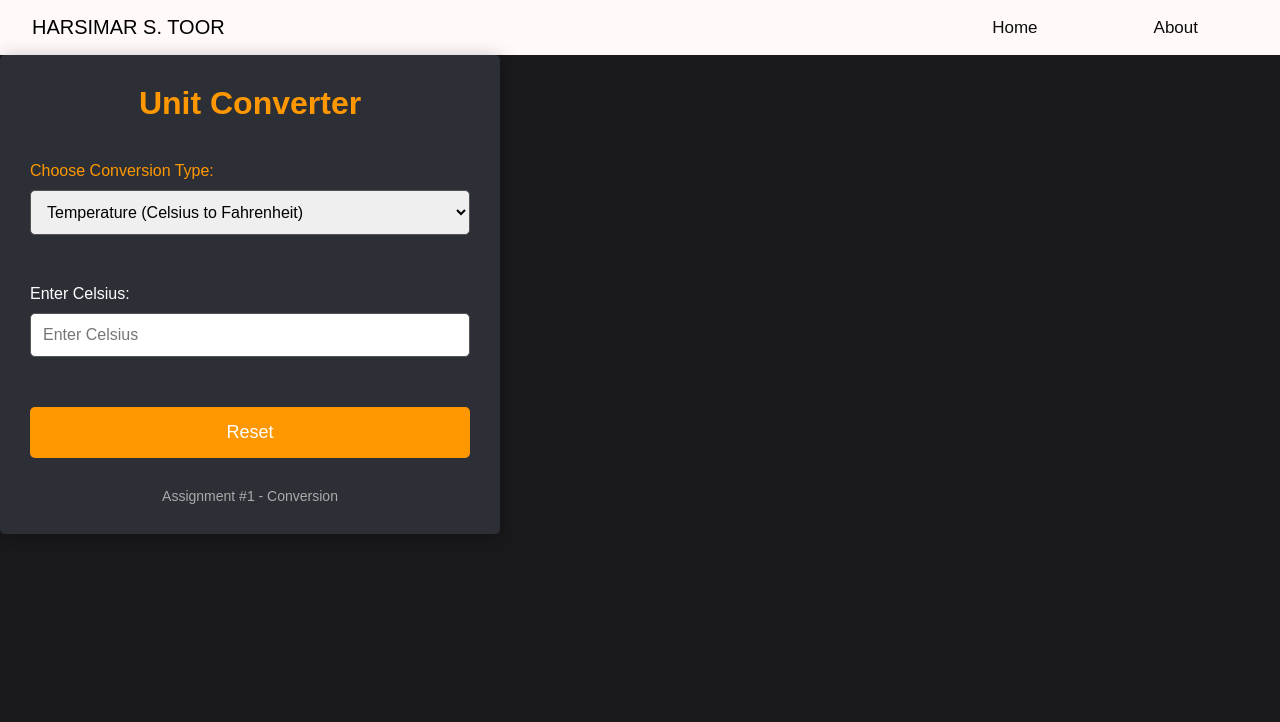
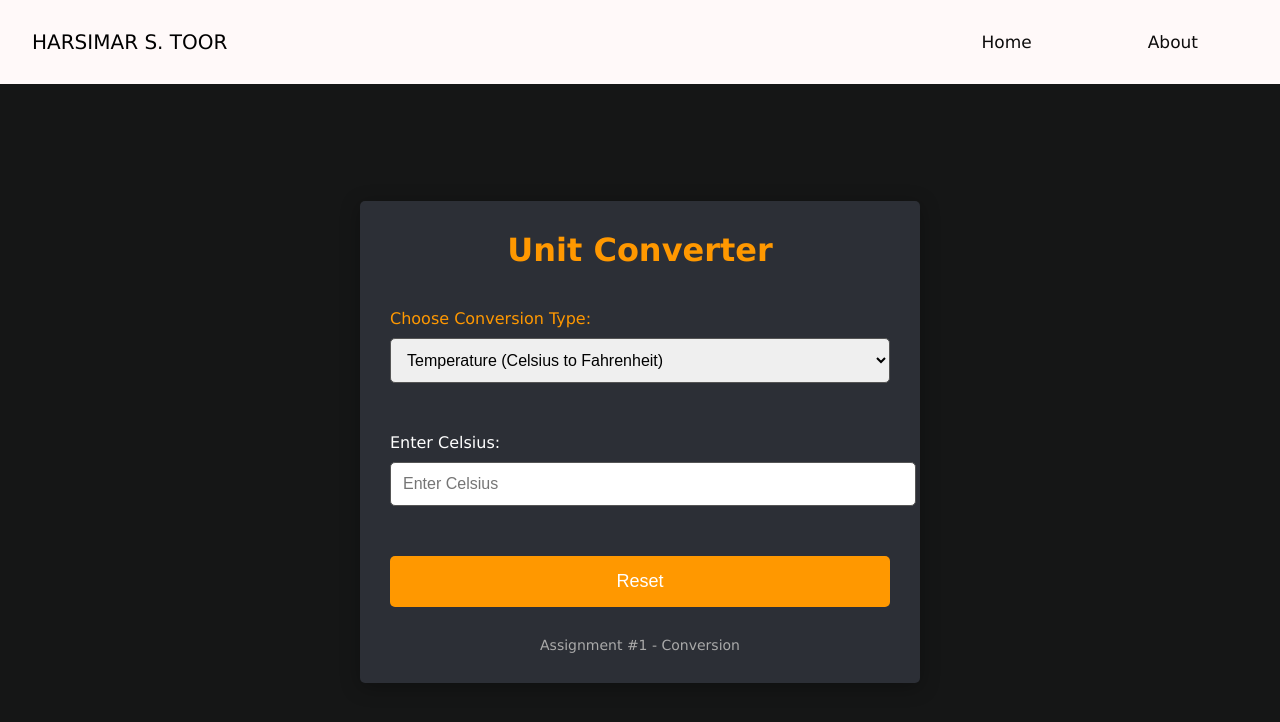
Before and after one commit to HarsimarToor/itc-final, a plain HTML site: page conversion/index.html in a window 1280 px wide. Drawn offline with Linux system fonts and the light colour scheme; files that its build step writes are made by us from their sources.

Commit message:
refactor: fix conversion.html

```diff
--- a/conversion/index.html
+++ b/conversion/index.html
@@ -7,154 +7,11 @@
   <title>Unit Converter - Assignment #1</title>
   <link rel="stylesheet" href="../global.css">
   <link rel="stylesheet" href="./styles.css">
-
-  <style>
-    * {
-      margin: 0;
-      padding: 0;
-      box-sizing: border-box;
-    }
-
-    body {
-      font-family: 'Arial', sans-serif;
-      background-color: #1a1a1d;
-      height: 100vh;
-      margin: 0;
-    }
-
-    .container {
-      background-color: #2c2f36;
-      padding: 30px;
-      display: flex;
-      flex-direction: column;
-      border-radius: 5px;
-      box-shadow: 0 4px 20px rgba(0, 0, 0, 0.3);
-      width: 100%;
-      max-width: 500px;
-      transition: all 0.3s ease-in-out;
-    }
-
-
-
-    h1 {
-      text-align: center;
-      color: #ff9800;
-      margin-bottom: 20px;
-    }
-
-    .converter {
-      margin: 20px 0;
-    }
-
-    select,
-    input {
-      width: 100%;
-      padding: 12px;
-      margin: 10px 0;
-      border-radius: 5px;
-      border: 1px solid #555;
-      font-size: 16px;
-      transition: border-color 0.3s ease-in-out;
-    }
-
-    select:focus,
-    input:focus {
-      border-color: #ff9800;
-      outline: none;
-    }
-
-    button {
-      width: 100%;
-      padding: 15px;
-      background-color: #ff9800;
-      border: none;
-      color: white;
-      font-size: 18px;
-      cursor: pointer;
-      border-radius: 5px;
-      transition: background-color 0.3s ease;
-    }
-
-    button:hover {
-      background-color: #e68900;
-    }
-
-    nav {
-      display: flex;
-      justify-content: space-between;
-      align-items: center;
-      padding: 1rem 2rem;
-      background-color: rgb(255, 249, 249);
-    }
-
-    nav .logo {
-      font-size: 20px;
-      color: rgb(0, 0, 0);
-    }
-
-    .nav-links {
-      list-style: none;
-      display: flex;
-      gap: 1rem;
-    }
-
-    .nav-links li {
-      transition: 1s ease-in-out;
-    }
-
-    .nav-links li:hover {
-      background-color: #06eded;
-    }
-
-    .nav-links li a {
-      font-size: 17px;
-      text-decoration: none;
-      width: fit-content;
-      color: rgb(16, 39, 97);
-      padding: 20px;
-      padding-left: 50px;
-      padding-right: 50px;
-      text-decoration: none;
-      color: rgb(13, 12, 12);
-    }
-
-    /* #region Utility */
-
-    .flex-center {
-      display: flex;
-      justify-content: center;
-      align-items: center;
-      flex-direction: column;
-      text-decoration: none;
-    }
-
-    .result {
-      margin-top: 20px;
-      font-size: 18px;
-      color: #fff;
-      text-align: center;
-      font-weight: bold;
-    }
-
-    .footer {
-      text-align: center;
-      margin-top: 30px;
-      font-size: 14px;
-      color: #aaa;
-    }
-
-    /* Add transitions for a smoother hover effect */
-    button:active {
-      transform: scale(0.98);
-    }
-  </style>
 </head>
 
 <body>
-
   <nav>
-
-    <div class="logo">HARSIMAR S. TOOR</div>
+    <div class="nav-logo">HARSIMAR S. TOOR</div>
 
     <ul class="nav-links" id="nav-links">
       <li>
@@ -167,6 +24,7 @@
     </ul>
   </nav>
 
+  <main class="flex-center flex-column">
     <div class="container">
       <h1>Unit Converter</h1>
 
@@ -196,6 +54,7 @@
         <p>Assignment #1 - Conversion</p>
       </div>
     </div>
+  </main>
 
   <script>
     function toggleConverter() {
--- /dev/null
+++ b/conversion/styles.css
@@ -0,0 +1,87 @@
+main * {
+  margin: 0;
+  padding: 0;
+}
+
+.container {
+  background-color: #2c2f36;
+  padding: 30px;
+  display: flex;
+  flex-direction: column;
+  border-radius: 5px;
+  box-shadow: 0 4px 20px rgba(0, 0, 0, 0.3);
+  width: 100%;
+  max-width: 500px;
+  transition: all 0.3s ease-in-out;
+}
+
+h1 {
+  text-align: center;
+  color: #ff9800;
+  margin-bottom: 20px;
+}
+
+.converter {
+  margin: 20px 0;
+}
+
+select,
+input {
+  width: 100%;
+  padding: 12px;
+  margin: 10px 0;
+  border-radius: 5px;
+  border: 1px solid #555;
+  font-size: 16px;
+  transition: border-color 0.3s ease-in-out;
+}
+
+select:focus,
+input:focus {
+  border-color: #ff9800;
+  outline: none;
+}
+
+button {
+  width: 100%;
+  padding: 15px;
+  background-color: #ff9800;
+  border: none;
+  color: white;
+  font-size: 18px;
+  cursor: pointer;
+  border-radius: 5px;
+  transition: background-color 0.3s ease;
+}
+
+button:hover {
+  background-color: #e68900;
+}
+
+.result {
+  margin-top: 20px;
+  font-size: 18px;
+  color: #fff;
+  text-align: center;
+  font-weight: bold;
+}
+
+.footer {
+  text-align: center;
+  margin-top: 30px;
+  font-size: 14px;
+  color: #aaa;
+}
+
+/* Add transitions for a smoother hover effect */
+button:active {
+  transform: scale(0.98);
+}
+
+/* #region Utility */
+
+.h-full {
+  height: 100%;
+}
+
+/* #endregion Utility */
--- a/global.css
+++ b/global.css
@@ -1,8 +1,16 @@
+html,
 body {
+  margin: 0;
+  padding: 0;
+  height: 100%;
+}
+
+body {
+  display: flex;
+  flex-direction: column;
+  color: rgb(232, 235, 237);
   background-color: #151616;
   font-family: 'Lucida Sans', 'Lucida Sans Regular', 'Lucida Grande', 'Lucida Sans Unicode', Geneva, Verdana, sans-serif;
-  color: rgb(232, 235, 237);
-  margin: 0;
   text-decoration: none;
 }
 
@@ -12,10 +20,9 @@ nav {
   align-items: center;
   padding: 1rem 2rem;
   background-color: rgb(255, 249, 249);
-
 }
 
-nav .logo {
+.nav-logo {
   font-size: 20px;
   color: rgb(0, 0, 0);
 }
@@ -46,10 +53,20 @@ nav .logo {
   color: rgb(13, 12, 12);
 }
 
+main {
+  flex: 1 1 0%;
+}
+
 .flex-center {
   display: flex;
   justify-content: center;
   align-items: center;
+}
+
+.flex-column {
   flex-direction: column;
-  text-decoration: none;
 }
+
+.h-full {
+  height: 100%;
+}
```
Also changed, not shown: about/index.html (+5 -1 lines), factorial/index.html (+5 -1 lines), index.html (+2 -4 lines), payroll/index.html (+1 -1 lines), tax/index.html (+1 -1 lines), styles.css (line endings or trailing spaces). Lines whose indentation alone changed are shown as unchanged.
